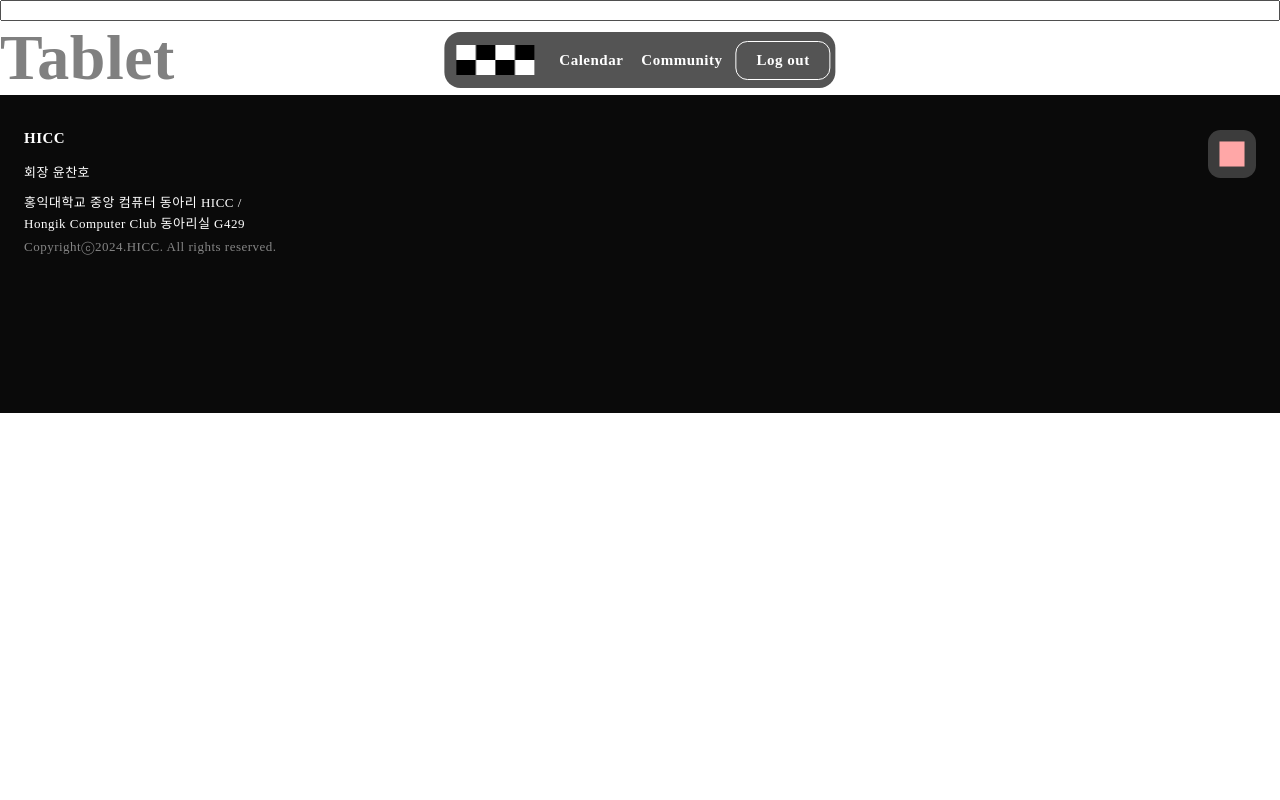
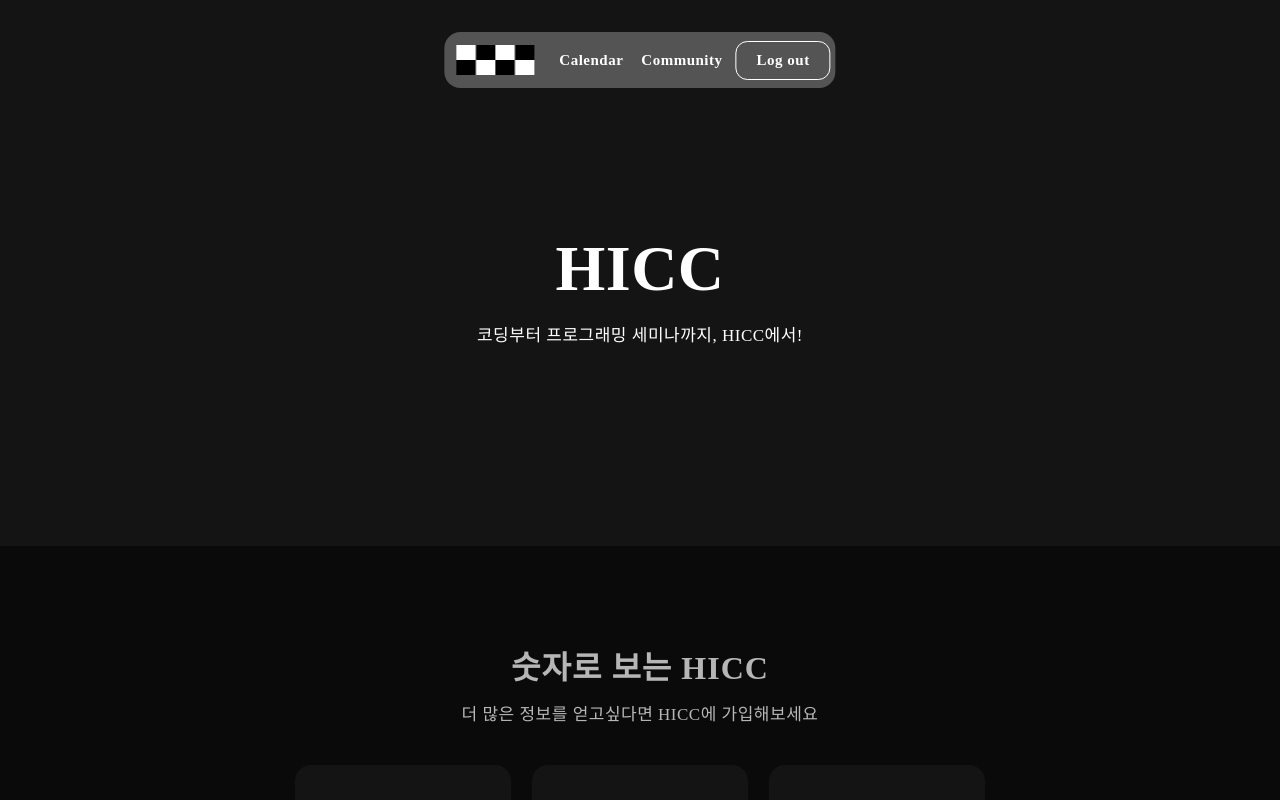
Before and after one commit to HICC-REBOOT/HICC-REBOOT-Frontend, a React (Create React App) app in the folder frontend/: page / in a window 1280 px wide. Shown: the top 800 px of the page. Built offline with nearby package versions, Linux system fonts and the light colour scheme; a web font is replaced by a local one.

Commit message:
fix: 라우팅 상수화적용 및 Activity 수정, style z-index 상수화

```diff
--- a/frontend/src/App.tsx
+++ b/frontend/src/App.tsx
@@ -1,15 +1,16 @@
 import React from 'react';
 import { Route, Routes } from 'react-router-dom';
 import Layout from '@components/layout/Layout';
-import Temp from '@components/Temp/temp';
 import Calendar from '@pages/Calendar/Calendar';
+import Home from '@pages/Home';
+import ROUTE from '@constants/route';
 
 function App() {
   return (
     <Routes>
       <Route element={<Layout />}>
-        <Route path="/" element={<Temp />} />
-        <Route path="/calendar" element={<Calendar />} />
+        <Route path={ROUTE.HOME} element={<Home />} />
+        <Route path={ROUTE.CALENDAR} element={<Calendar />} />
       </Route>
     </Routes>
   );
--- a/frontend/src/components/common/header/Header.style.tsx
+++ b/frontend/src/components/common/header/Header.style.tsx
@@ -1,6 +1,7 @@
 import { Link } from 'react-router-dom';
 import styled from 'styled-components';
 import DemoLogo from '@assets/image/demologo.png';
+import STYLE from '@constants/style';
 
 // background color색 정해지면 수정 필요
 export const Container = styled.nav`
@@ -10,6 +11,7 @@ export const Container = styled.nav`
   top: 3.2rem;
   left: 50%;
   transform: translate3d(-50%, 0, 0);
+  z-index: ${STYLE.Z_INDEX.TOP_PRIORITY};
 
   height: 5.6rem;
   padding: 0.5rem;
--- /dev/null
+++ b/frontend/src/constants/style.ts
@@ -0,0 +1,7 @@
+const STYLE = {
+  Z_INDEX: {
+    TOP_PRIORITY: 1000,
+  },
+};
+
+export default STYLE;
--- a/frontend/src/pages/Home.tsx
+++ b/frontend/src/pages/Home.tsx
@@ -1,7 +1,6 @@
 import React from 'react';
 import FirstScreen from '@components/home/FirstScreen';
 import NumberTable from '@components/home/NumberTable';
-import Activity from '@components/home/Activity';
 import styled from 'styled-components';
 
 const Container = styled.div``;
```
Also changed, not shown: 1 other file (tests, documents, lock files or other folders).
